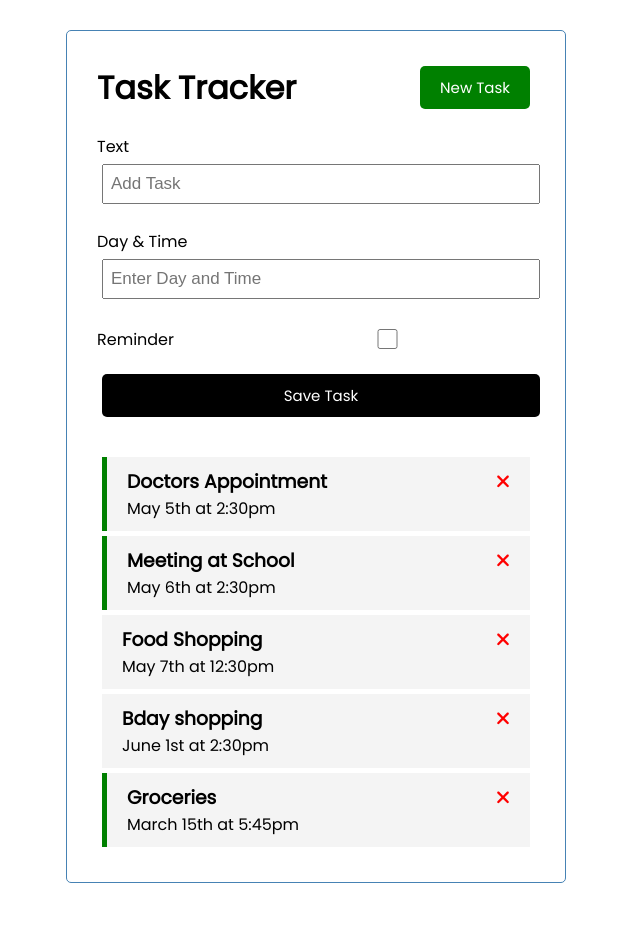
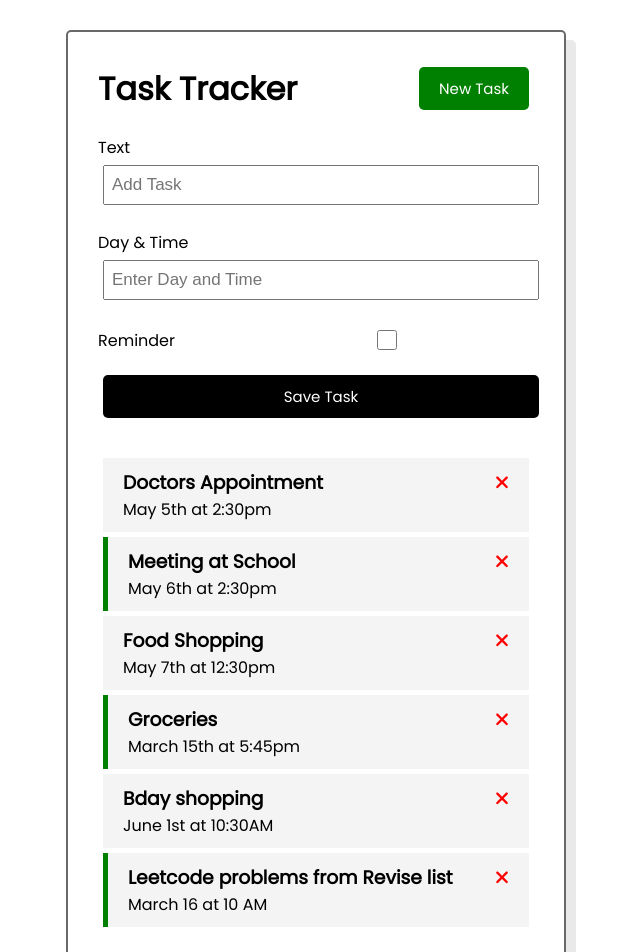
Before and after one commit to rohithrajb/task-tracker, an Angular app: page / in a window 1280 px wide. Shown: the top 952 px of the page, without its empty margins (324-964 px from the left). Before the commit the page ends 913 px from the top, so only its background shows below. Built offline with nearby package versions, Linux system fonts and the light colour scheme; data requests are answered from the project's data file.

Commit message:
UI service created but toggleAddTask still incomplete

```diff
--- a/db.json
+++ b/db.json
@@ -4,7 +4,7 @@
       "id": 1,
       "text": "Doctors Appointment",
       "day": "May 5th at 2:30pm",
-      "reminder": true
+      "reminder": false
     },
     {
       "id": 2,
@@ -19,16 +19,22 @@
       "id": 3
     },
     {
-      "text": "Bday shopping",
-      "day": "June 1st at 2:30pm",
-      "reminder": false,
-      "id": 5
-    },
-    {
       "text": "Groceries",
       "day": "March 15th at 5:45pm",
       "reminder": true,
       "id": 6
+    },
+    {
+      "text": "Bday shopping",
+      "day": "June 1st at 10:30AM",
+      "reminder": false,
+      "id": 8
+    },
+    {
+      "text": "Leetcode problems from Revise list",
+      "day": "March 16 at 10 AM",
+      "reminder": true,
+      "id": 9
     }
   ]
 }
--- a/src/app/components/button/button.component.ts
+++ b/src/app/components/button/button.component.ts
@@ -7,13 +7,13 @@ import { Component, EventEmitter, Input, Output } from '@angular/core';
 })
 export class ButtonComponent {
     @Input()
-    color: string | undefined;
+    color: string = '';
 
     @Input()
-    content: string | undefined;
+    content: string = '';
 
     @Output()
-    btnClick = new EventEmitter;
+    btnClick = new EventEmitter();
 
     onClick() {
         this.btnClick.emit();
--- a/src/app/components/header/header.component.ts
+++ b/src/app/components/header/header.component.ts
@@ -9,6 +9,6 @@ export class HeaderComponent {
     title: string = "Task Tracker";
 
     toggleAddTask() {
-        console.log("Toggle")
+        console.log("Toggle");
     }
 }
--- a/src/styles.css
+++ b/src/styles.css
@@ -15,9 +15,10 @@ body {
   margin: 30px auto;
   overflow: auto;
   min-height: 300px;
-  border: 1px solid steelblue;
+  border: 2px solid dimgray;
   padding: 30px;
   border-radius: 5px;
+  box-shadow:10px 10px rgb(233, 233, 233);
 }
 .btn {
   display: inline-block;
```
Also changed, not shown: src/app/services/ui.service.ts (added, +12 -0 lines), 1 other file (tests, documents, lock files or other folders).
